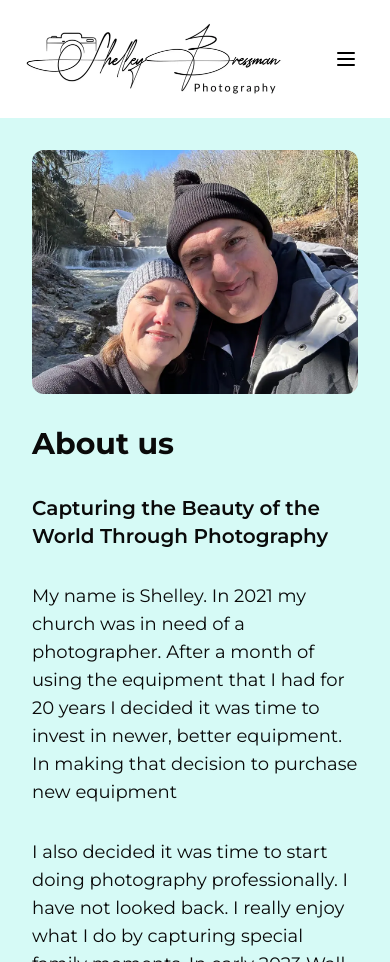
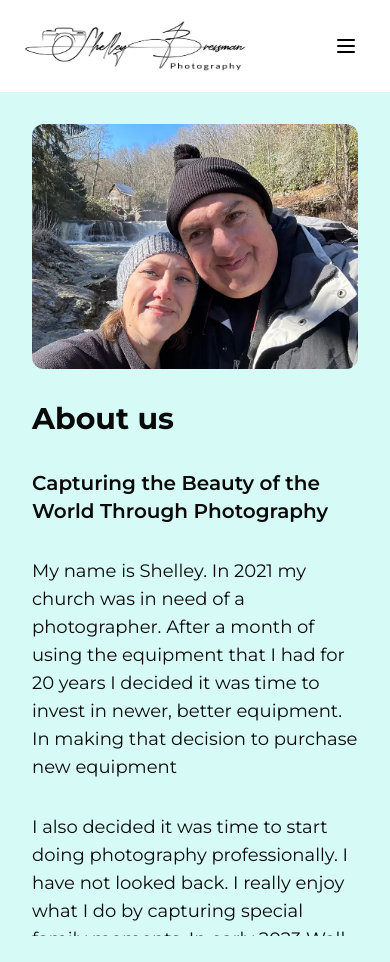
Before and after one commit to belize2004/shelleybp, a Next.js app: page /about in a window 390 px wide. After the commit the page ends 936 px from the top, so only its background shows below. Built offline with nearby package versions, Linux system fonts and the light colour scheme; a web font is replaced by a local one.

Commit message:
fixed sidenav whitespace/width issue

```diff
--- a/src/app/(app)/layout.tsx
+++ b/src/app/(app)/layout.tsx
@@ -30,11 +30,11 @@ export default function AppLayout({
         className={`${mont.className} antialiased bg-[#d6faf6] flex h-screen max-h-screen lg:overflow-hidden flex-col md:flex-row`}
       >
         <CSPostHogProvider>
-          <aside className="md:w-1/3 w-full bg-white md:relative fixed max-h-[117.75px] md:h-screen md:max-h-screen overflow-y-auto">
+          <aside className="md:w-1/4 w-full bg-white md:relative fixed max-h-[117.75px] md:h-screen md:max-h-screen overflow-y-auto">
             <Sidebar />
             <Navbar />
           </aside>
-          <main className="grow md:w-2/3 md:h-screen md:pt-0 pt-[117.75px] w-full md:overflow-y-scroll ">
+          <main className="grow md:w-3/4 md:h-screen md:pt-0 pt-[92px] w-full md:overflow-y-scroll ">
             {children}
           </main>
         </CSPostHogProvider>
--- a/src/components/layout/navbar.tsx
+++ b/src/components/layout/navbar.tsx
@@ -19,15 +19,14 @@ export function Navbar() {
     <nav className="flex items-center p-4 bg-white w-full md:hidden gap-6 flex-col">
       <div className="flex flex-row items-center justify-between w-full">
         <div className="flex flex-col gap-2 items-center justify-center">
-          <Image src="/logo.webp" width={300} height={64.84} alt="Logo" priority sizes="100%" />
-          {/* <span
-            style={{
-              fontFamily: 'Playwrite NZ Variable'
-            }}
-            className="text-xl"
-          >
-            Portrait Photography
-          </span> */}
+          <Image
+            src="/logo.webp"
+            width={260}
+            height={60}
+            alt="Logo"
+            priority
+            className="!max-w-[260px] !max-h-[60px]"
+          />
         </div>
 
         <Button className="md:hidden text-black" onClick={toggleMenu} variant="ghost">
@@ -42,15 +41,7 @@ export function Navbar() {
       >
         <div className="flex flex-row items-center justify-between w-full">
           <div className="flex flex-col gap-2 items-center justify-center">
-            <Image src="/logo.webp" width={300} height={64.84} alt="Logo" priority sizes="100%" />
-            {/* <span
-            style={{
-              fontFamily: 'Playwrite NZ Variable'
-            }}
-            className="text-xl"
-          >
-            Portrait Photography
-          </span> */}
+            <Image src="/logo.webp" width={260} height={60} alt="Logo" priority className="" />
           </div>
 
           <Button className="md:hidden text-black" onClick={toggleMenu} variant="ghost">
```
